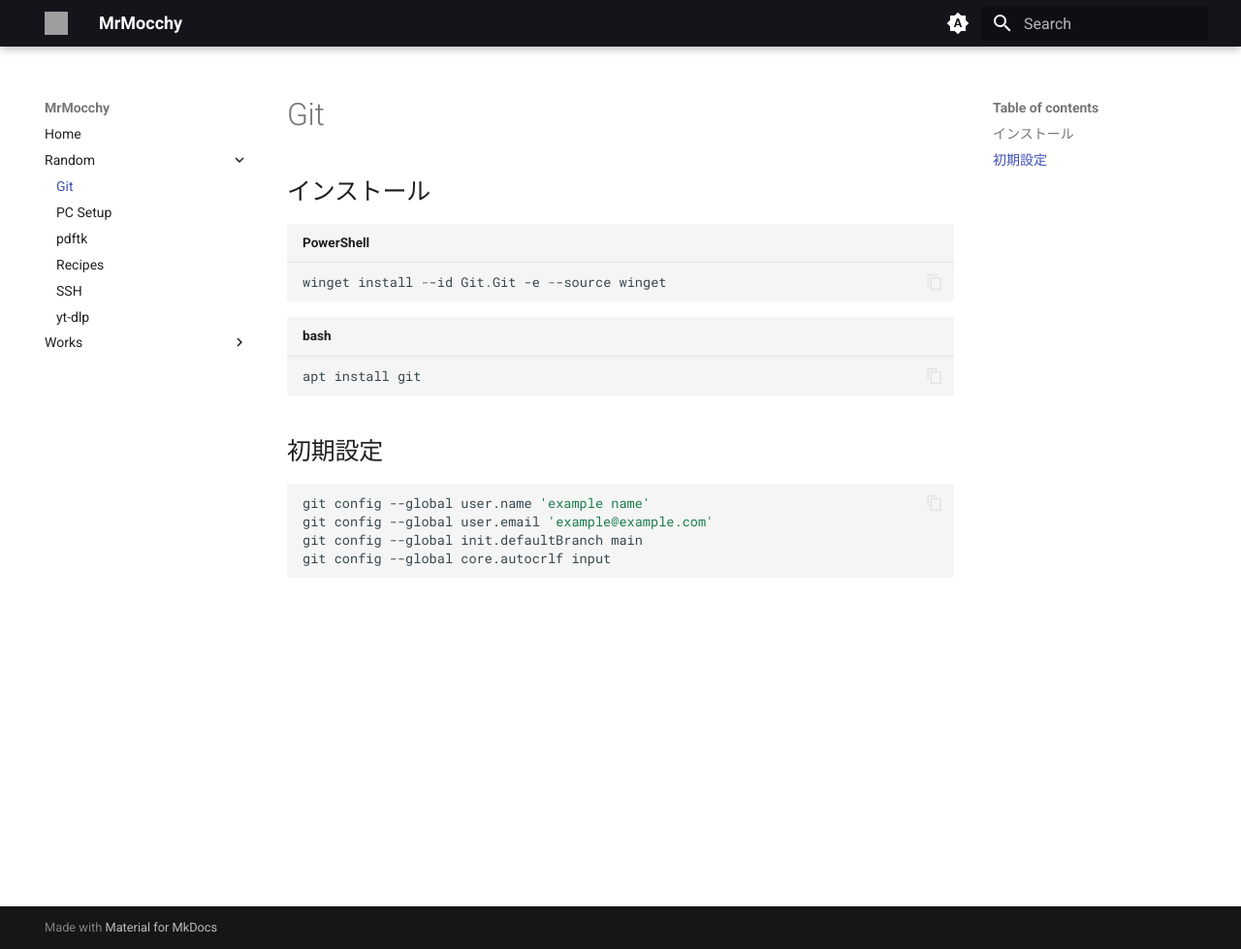
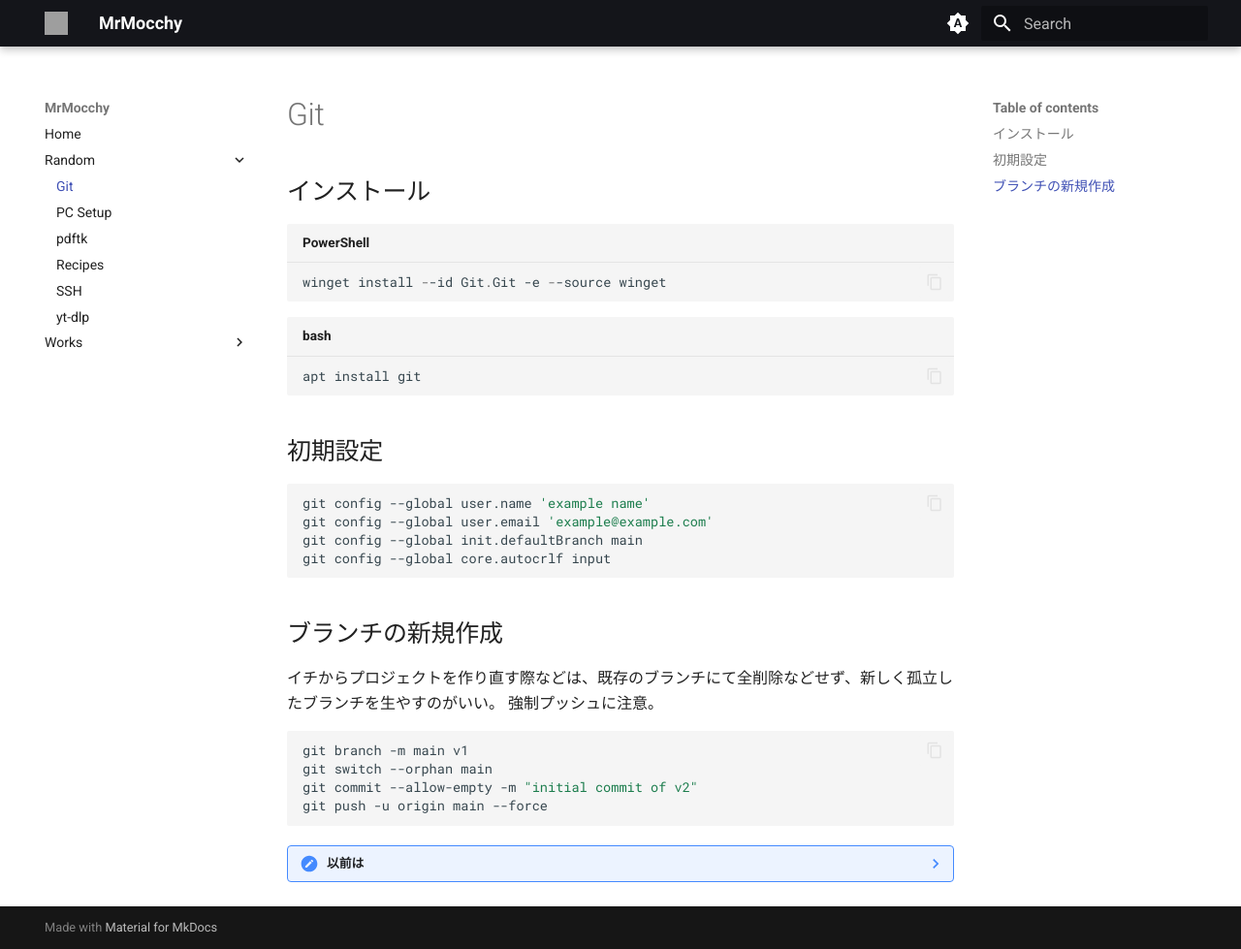
Before and after one commit to MrMocchy/MrMocchy.github.io, an MkDocs documentation site: the page built from docs/random/git.md, in a window 1280 px wide and 979 px high. Shown: the whole window at 97% size. Built offline with MkDocs 1.6.1 and Material for MkDocs 9.7.7, drawn with Linux system fonts in a browser that asks for light colours; grey boxes are pictures that could not be loaded.

Commit message:
gitにブランチの新規作成の項目を追記

````diff
--- a/docs/random/git.md
+++ b/docs/random/git.md
@@ -19,3 +19,32 @@ git config --global user.email 'example@example.com'
 git config --global init.defaultBranch main
 git config --global core.autocrlf input
 ```
+
+
+## ブランチの新規作成
+
+イチからプロジェクトを作り直す際などは、既存のブランチにて全削除などせず、新しく孤立したブランチを生やすのがいい。
+強制プッシュに注意。
+
+```bash
+git branch -m main v1
+git switch --orphan main
+git commit --allow-empty -m "initial commit of v2"
+git push -u origin main --force
+```
+
+
+??? note "以前は"
+
+    1. GitHub にて、mainブランチをv1などと改名。
+    2. cloneし直す
+    3.
+    ```bash
+    git switch --orphan main
+    ```
+    で新規ブランチを作成
+    4. GitHub にて、Default Branchをmainに変更。
+
+    でやっていた。
+    gitの構造はこれで良いとして、もっと綺麗な方法(GitHubに行かずにローカルで完結するやり方)があるはず、とGeminiに聞いたのが上のもの。
+    commitの行は自分で加えたため、メッセージは一般的でない気はする。
````
